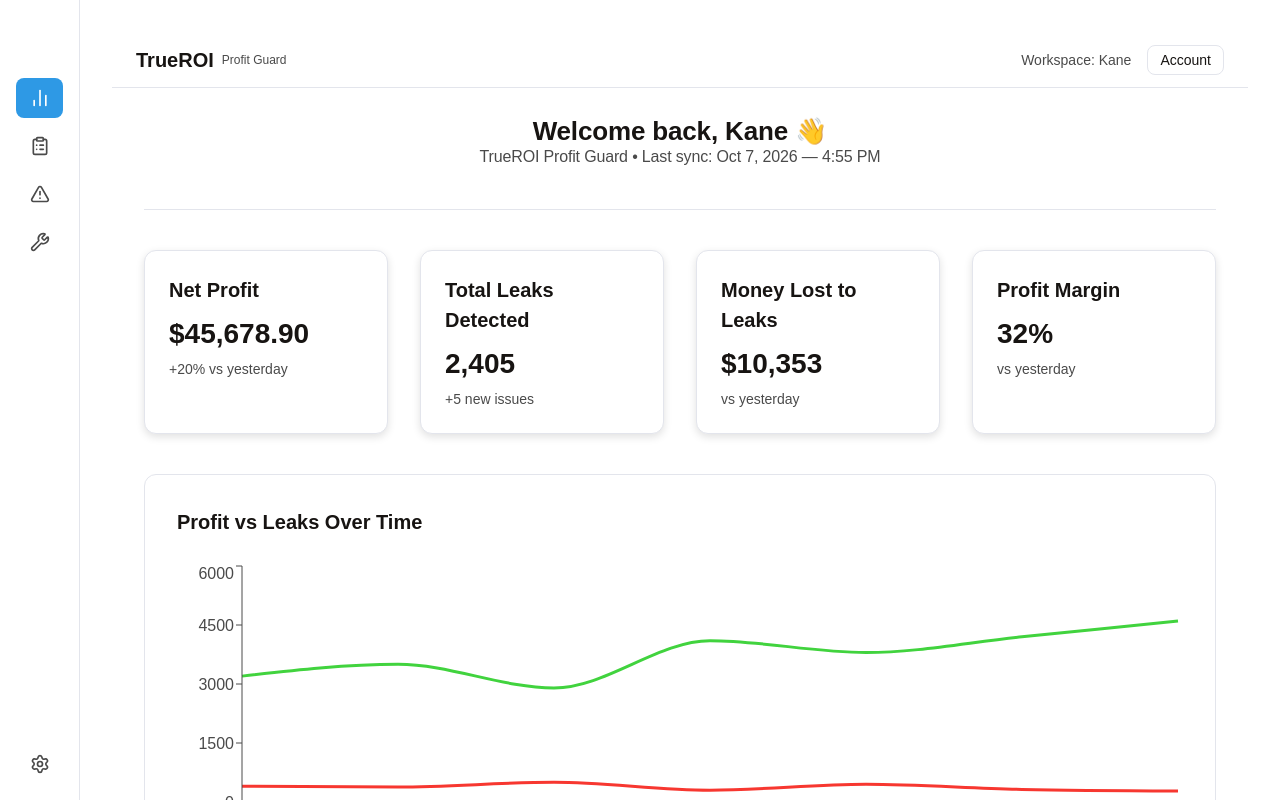
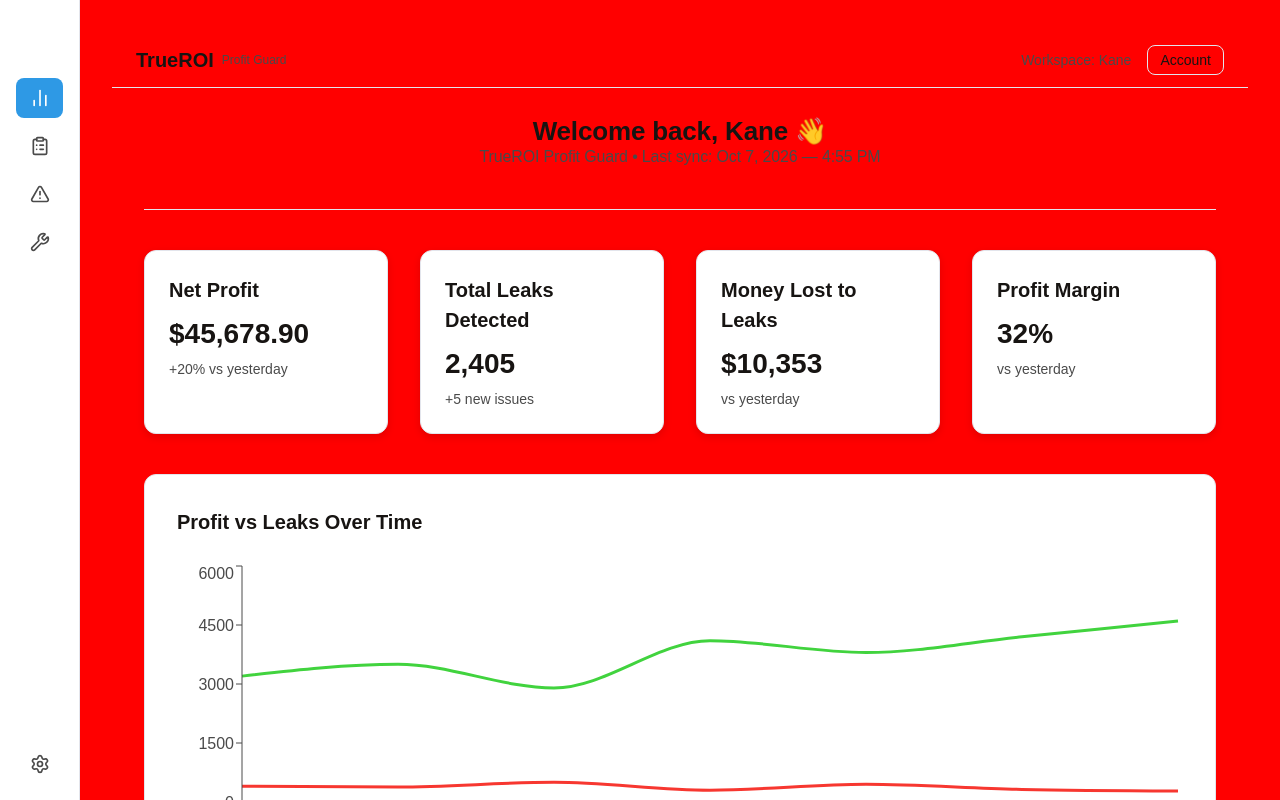
Before and after one commit to TrueROI/trueroi-frontend, a Next.js app: page /dashboard in a window 1280 px wide. Shown: the top 800 px of the page. Built offline with nearby package versions, Linux system fonts and the light colour scheme.

Commit message:
problem solving

```diff
--- a/app/layout.tsx
+++ b/app/layout.tsx
@@ -26,7 +26,7 @@ export default function RootLayout({
     >
       <body
         className="min-h-full"
-        style={{ background: "transparent" }}
+        style={{ background: "red" }}
       >
         <LayoutClientWrapper>
 
```
